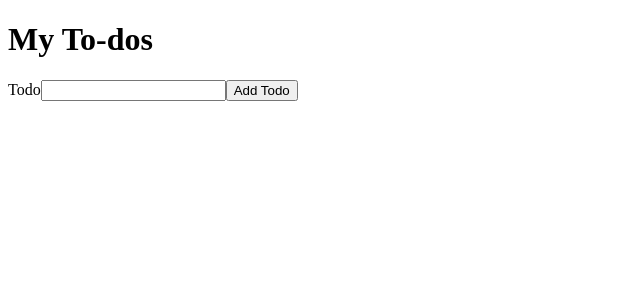
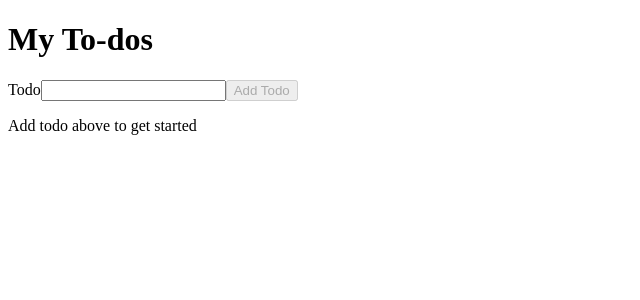
Before and after one commit to Medinab27/to-do-list, a React (Vite) app: page / in a window 1280 px wide. Shown: the top 300 px of the page, without its empty margins (0-640 px from the left). Built offline with nearby package versions, Linux system fonts and the light colour scheme.

Commit message:
feat:checkboxes added for every todo inputted by user, can check boxes and have todo dissapear, alert user if nothing is inputed,make button disabled if no characters in box

```diff
--- a/src/App.jsx
+++ b/src/App.jsx
@@ -6,16 +6,22 @@ import TodoForm from './TodoForm';
 function App() {
   const [todoList, setTodoList] = useState([]);
   function handleAddTodo(newTodo) {
-    const newTodoID = { id: todoList.length, title: newTodo };
+    const newTodoID = { id: todoList.length, title: newTodo, isCompleted: false };
     setTodoList([...todoList, newTodoID]);
   }
+
+  function completeTodo(id){
+    const updatedTodos = todoList.map((todo) =>
+    todo.id === id ? {...todo, isCompleted:true}:
+       todo
+    )
+    setTodoList(updatedTodos);}
   return (
     <div>
       <h1>My To-dos</h1>
       <TodoForm onAddTodo={handleAddTodo} />
-      <TodoList todoList={todoList} />
+      <TodoList todoList={todoList} onCompleteTodo={completeTodo}/>
     </div>
   );
 }
-
 export default App;
--- a/src/TodoForm.jsx
+++ b/src/TodoForm.jsx
@@ -1,20 +1,37 @@
 import { useRef } from 'react';
+import {useState} from 'react';
 
 function TodoForm({ onAddTodo }) {
   const todoTitleInput = useRef('');
+  const [workingTodoTitle, updateWorkingTodo] = useState ('');
 
   function handleAddTodo(event) {
     event.preventDefault();
-    const title = event.target.title.value;
-    onAddTodo(title);
-    event.target.title.value = '';
+
+    if (workingTodoTitle.trim() === ''){
+      alert('Please add a todo list item')
+return
+    }
+
+    onAddTodo(workingTodoTitle);
+    updateWorkingTodo('');
     todoTitleInput.current.focus();
   }
   return (
     <form onSubmit={handleAddTodo}>
       <label htmlFor="todoTitle">Todo</label>
-      <input type="text" id="todoTitle" name="title" ref={todoTitleInput} />
-      <button type="submit">Add Todo</button>
+      <input
+        type="text"
+        id="todoTitle"
+        name="title"
+        ref={todoTitleInput}
+        value={workingTodoTitle}
+        onChange={(event) => {
+          updateWorkingTodo(event.target.value);
+        }}
+      />
+      <button type="submit" disabled={workingTodoTitle.trim() === ""}>Add Todo
+      </button>
     </form>
   );
 }
--- a/src/TodoList.jsx
+++ b/src/TodoList.jsx
@@ -1,12 +1,14 @@
 import TodoListItem from './TodoListItem';
 
-function TodoList({ todoList }) {
+function TodoList({ todoList, onCompleteTodo }) {
+  const filteredTodoList = todoList.filter(item => !item.isCompleted)
   return (
-    <ul>
-      {todoList.map((todo) => (
-        <TodoListItem key={todo.id} item={todo} />
-      ))}
-    </ul>
+    <>
+      {filteredTodoList.length === 0 ? (<p>Add todo above to get started</p>) : (<ul>
+      {filteredTodoList.map((todo) => (
+        <TodoListItem key={todo.id} item={todo} onCompleteTodo={onCompleteTodo} />
+      ))}</ul>)}
+  </>
   );
 }
 
--- a/src/TodoListItem.jsx
+++ b/src/TodoListItem.jsx
@@ -1,5 +1,17 @@
-function TodoListItem({ item }) {
-  return <li> {item.title}</li>;
+function TodoListItem({ item, onCompleteTodo }) {
+  return (
+<li>
+  <form>
+    <input
+    type= "checkbox"
+    checked = {item.isCompleted}
+    onChange={() => onCompleteTodo(item.id)}
+
+    />
+    {item.title}
+    </form>
+    </li>
+  )
 }
 
 export default TodoListItem;
```
